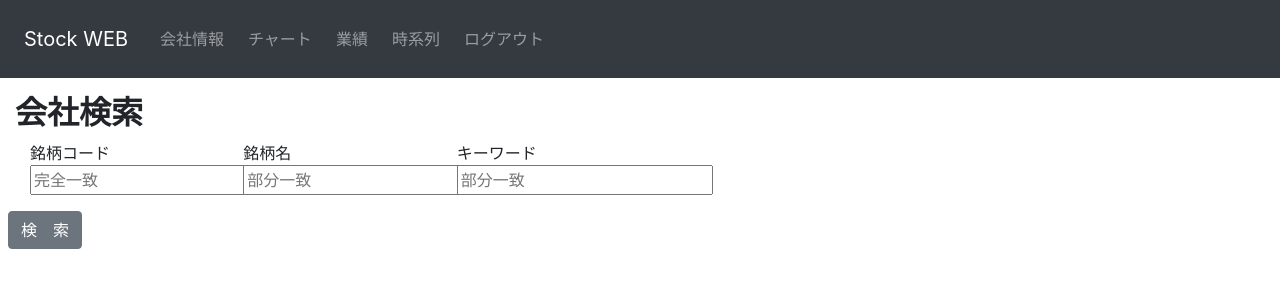
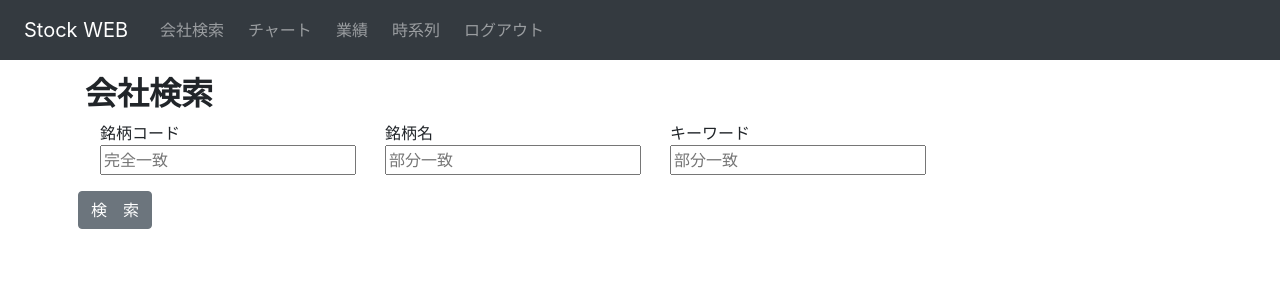
Before and after one commit to kenzo77/Stock, a Flask app: page /search_company_init in a window 1280 px wide. Shown: the top 300 px of the page. Run offline with Flask 2, Linux system fonts and the light colour scheme; the visitor is signed in with stand-in values (Sample User, id 1); some libraries are stand-ins or nearby versions.

Commit message:
ナビの固定化と少しCSS修正

```diff
--- a/stock_web/static/css/stock.css
+++ b/stock_web/static/css/stock.css
@@ -2,3 +2,11 @@
 #company_info_table {
     border: 0;
 }
+
+#menu {
+    height: 60px;
+}
+
+#body-contents {
+    margin-top:  75px;
+}
--- a/stock_web/templates/common/nav.html
+++ b/stock_web/templates/common/nav.html
@@ -1,5 +1,5 @@
 <header>
-    <nav class="navbar navbar-expand-lg navbar-dark bg-dark">
+    <nav class="navbar navbar-expand-sm navbar-dark bg-dark fixed-top" id="menu">
         <a class="navbar-brand" href="./">Stock WEB</a>
         <button class="navbar-toggler" type="button" data-toggle="collapse" data-target="#navbarColor02" aria-controls="navbarColor02" aria-expanded="false" aria-label="Toggle navigation">
             <span class="navbar-toggler-icon"></span>
@@ -12,7 +12,7 @@
                     </li>
                 {% else %}
                     <li class="nav-item">
-                        <a class="nav-link" href="/search_company_init">会社情報</a>
+                        <a class="nav-link" href="/search_company_init">会社検索</a>
                     </li>
                     <li class="nav-item">
                         <a class="nav-link" href="#">チャート</a>
--- a/stock_web/templates/search_company.html
+++ b/stock_web/templates/search_company.html
@@ -16,7 +16,7 @@
                 </div>
             {% endif %}
         {% endwith %}
-        <div class="container-fluid mt-3">
+        <div class="container" id="body-contents">
             <div class="row">
                 <div class="col-lg-6">
                     <div class="page-header">
@@ -27,15 +27,15 @@
             <section class="section section-default search_condition">
                 <form action="{{ url_for('search_company') }}" method="post">
                     <div class="row">
-                        <div class="col-sm-2">
+                        <div class="col-sm-3">
                             <div class="col-sm">銘柄コード</div>
                             <div class="col-sm"><input type="text" name="symbol" value="{{val['symbol']}}" placeholder="完全一致" /></div>
                         </div>
-                        <div class="col-sm-2">
+                        <div class="col-sm-3">
                             <div class="col-sm">銘柄名</div>
                             <div class="col-sm"><input type="text" name="symbol_name" value="{{val['symbol_name']}}" placeholder="部分一致" /></div>
                         </div>
-                        <div class="col-sm-2">
+                        <div class="col-sm-3">
                             <div class="col-sm">キーワード</div>
                             <div class="col-sm"><input type="text" name="keyword" value="{{val['keyword']}}" placeholder="部分一致" /></div>
                         </div>
```
Also changed, not shown: stock_web/templates/company_info.html (+13 -13 lines).
